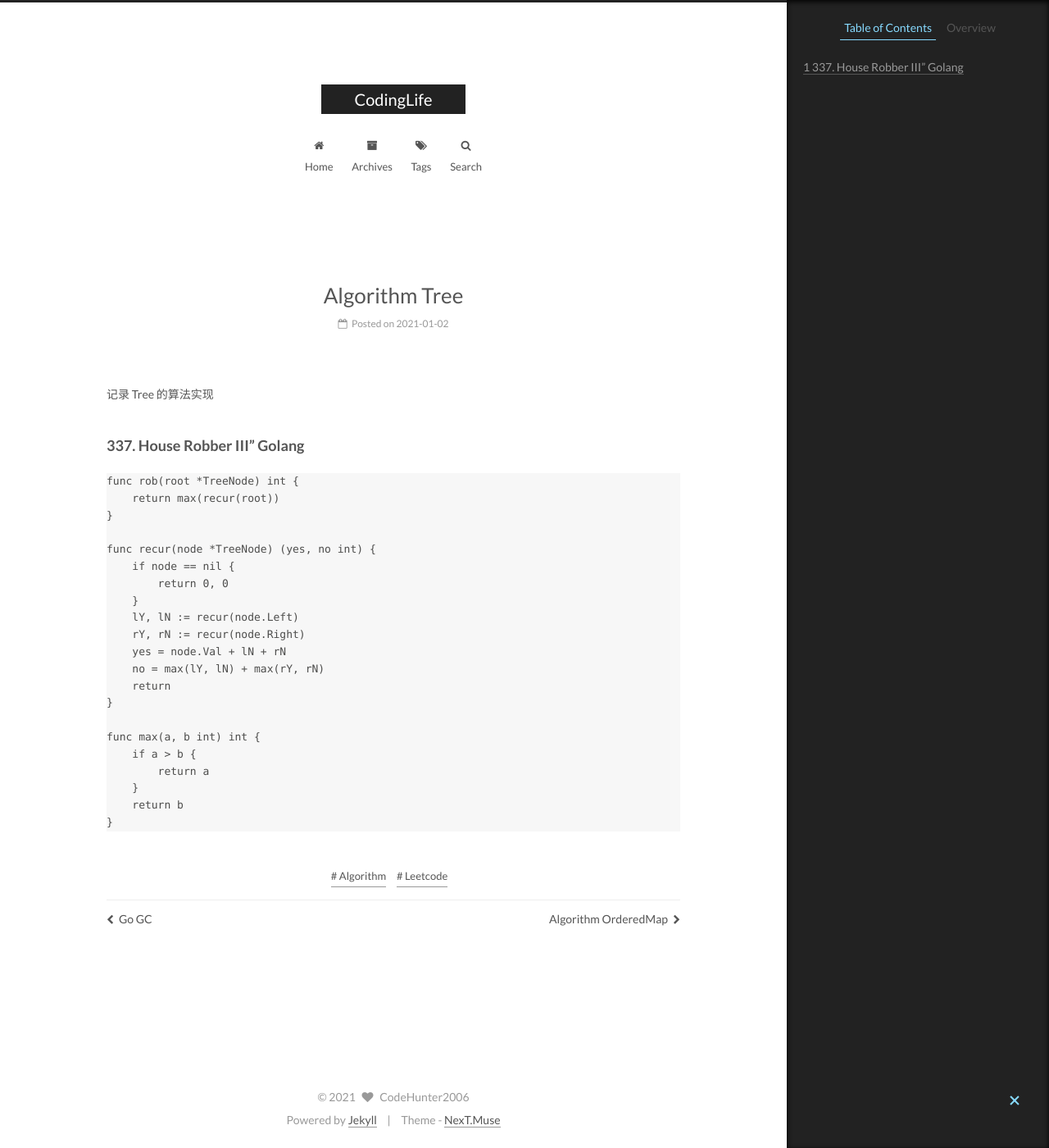
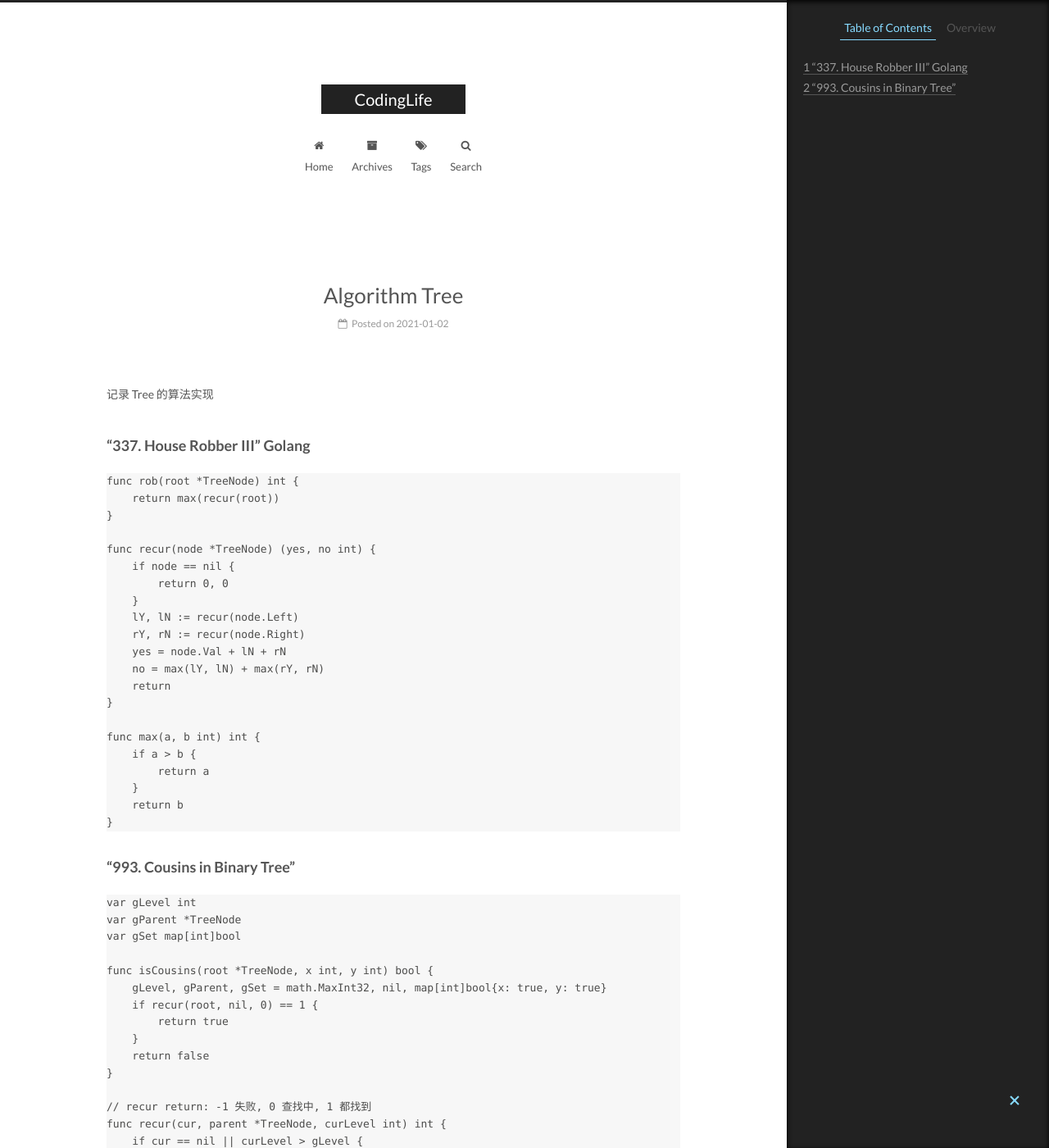
Before and after one commit to CodeHunter2006/CodeHunter2006.github.io, a Jekyll site: the page built from _posts/2021-01-02-Algorithm_Tree.md, in a window 1280 px wide and 1400 px high. Shown: the whole window at 82% size. Built offline with Jekyll 4.4.1, drawn with Linux system fonts in a browser that asks for light colours; some of the changed text lies outside the part shown.

Commit message:
[doc]: add contents.

````diff
--- a/_posts/2021-01-02-Algorithm_Tree.md
+++ b/_posts/2021-01-02-Algorithm_Tree.md
@@ -7,7 +7,7 @@
 
 记录 Tree 的算法实现
 
-### 337. House Robber III" Golang
+### "337. House Robber III" Golang
 
 ```Go
 func rob(root *TreeNode) int {
@@ -32,3 +32,40 @@
     return b
 }
 ```
+
+### "993. Cousins in Binary Tree"
+
+```Go
+var gLevel int
+var gParent *TreeNode
+var gSet map[int]bool
+
+func isCousins(root *TreeNode, x int, y int) bool {
+    gLevel, gParent, gSet = math.MaxInt32, nil, map[int]bool{x: true, y: true}
+    if recur(root, nil, 0) == 1 {
+        return true
+    }
+    return false
+}
+
+// recur return: -1 失败, 0 查找中, 1 都找到
+func recur(cur, parent *TreeNode, curLevel int) int {
+    if cur == nil || curLevel > gLevel {
+        return 0
+    }
+    if gSet[cur.Val] {
+        if gLevel == math.MaxInt32 {
+            gLevel, gParent = curLevel, parent
+            return 0
+        } else if gLevel != curLevel || parent == gParent {
+            return -1
+        }
+        return 1
+    }
+    if tmp:= recur(cur.Left, cur, curLevel+1); tmp != 0 {
+        return tmp
+    }
+
+    return recur(cur.Right, cur, curLevel+1)
+}
+```
````
Also changed, not shown: _posts/2019-12-28-Go_Package.md (+2 -1 lines), _posts/2020-08-02-Algorithm_Binary_Operation.md (+17 -0 lines), _posts/2020-12-20-Algorithm_Tips.md (+1 -1 lines), _posts/2020-12-27-LeetCode_Question_Category.md (+29 -0 lines), _posts/2021-02-20-Go_map.md (+7 -0 lines).
